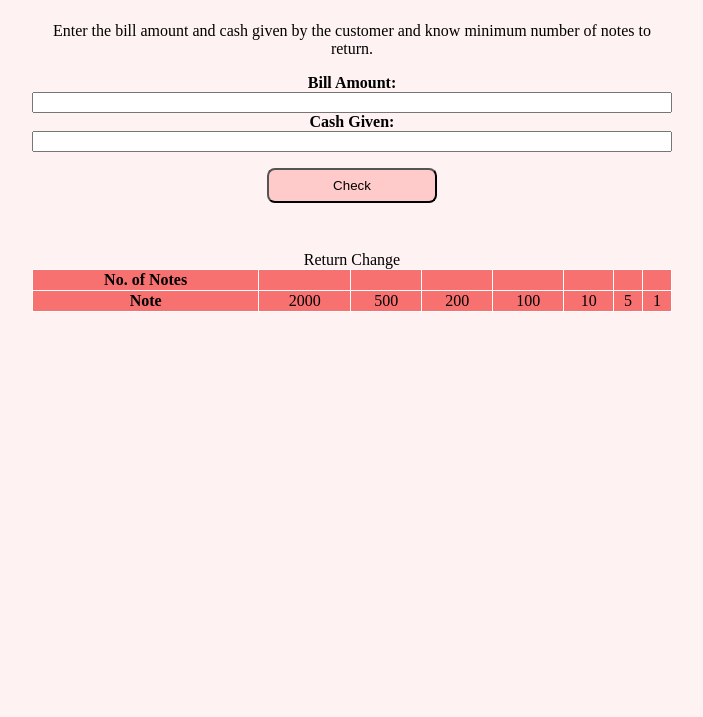
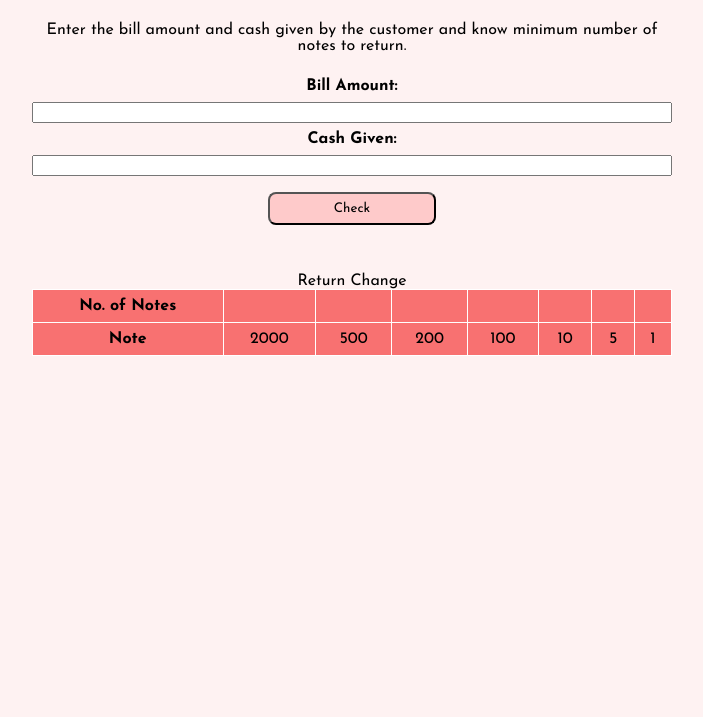
Before and after one commit to prthmh/cash-register-app, a plain HTML site: page index.html in a window 1280 px wide. Shown: the part 83-800 px from the top of the page, without its empty margins (288-991 px from the left). Drawn offline with Linux system fonts and the light colour scheme.

Commit message:
font change

```diff
--- a/index.html
+++ b/index.html
@@ -11,13 +11,13 @@
     <div class="container">
     <h1 class="heading">💸 Cash Register</h1>
     <p class="description">Enter the bill amount and cash given by the customer and know minimum number of notes to return.</p>
-    <label for="bill-amount"><strong>Bill Amount:</strong></label>
+    <label for="bill-amount" class="pad"><strong>Bill Amount:</strong></label>
     <input id="bill-amount" type="text"/>
-    <label for="cash-given"><strong>Cash Given:</strong></label>
+    <label for="cash-given" class="pad"><strong>Cash Given:</strong></label>
     <input id="cash-given" type="text"/>
     <button id="check-button">Check</button>
     <p id="error"></p>
-    <table class="change-table">
+    <table class="change-table ">
         <caption>Return Change</caption>
         <tr>
             <th>No. of Notes</th>
--- a/style.css
+++ b/style.css
@@ -1,5 +1,7 @@
+@import url("https://fonts.googleapis.com/css2?family=Josefin+Sans:wght@400;700&display=swap");
 body{
     background-color: #fef2f2;
+    font-family: "Josefin Sans", sans-serif;
 }
 .container {
     display: flex;
@@ -13,6 +15,7 @@ body{
 table, th, td {
     border: 1px solid white;
     border-collapse: collapse;
+    padding: 0.5rem;
   }
   th, td {
     background-color: #f87171;
@@ -25,4 +28,9 @@ table, th, td {
     margin: 1rem auto;
     padding: 0.5rem 4rem 0.5rem 4rem;
     background-color: #fecaca;
+    font-family: "Josefin Sans", sans-serif;
   }
+
+  .pad{
+    padding: 0.5rem;
+  }
```
